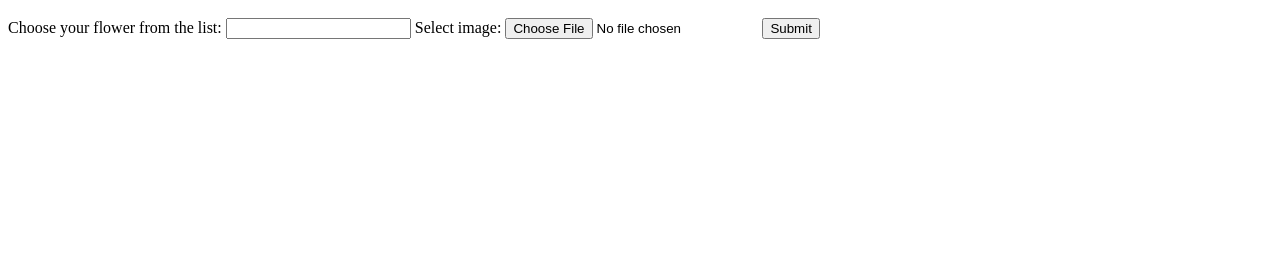
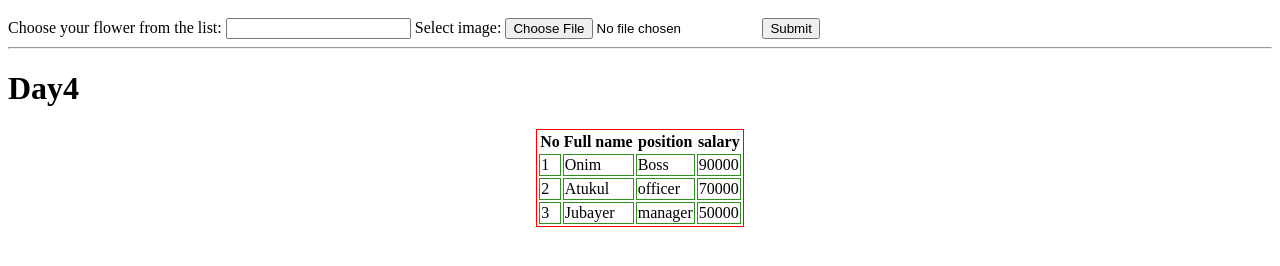
Before and after one commit to JobyierHossain/formlist1, a plain HTML site: page index.html in a window 1280 px wide. Shown: the part 726-992 px from the top of the page. Before the commit the page ends 827 px from the top, so only its background shows below. Drawn offline with Linux system fonts and the light colour scheme.

Commit message:
Form practice

```diff
--- a/index.html
+++ b/index.html
@@ -5,6 +5,17 @@
     <meta name="viewport" content="width=device-width, initial-scale=1.0">
     <title>Form practice</title>
 </head>
+<style>
+    table{
+        border:1px solid red;
+    };
+    th{
+    border: 1px solid  rgba( 44, 172, 0.751);
+    }
+    td{
+        border: 1px solid rgb(49, 145, 30);
+    }
+</style>
 <body>
     <h1>Wellcome To My Page</h1><hr>
     <h1>Legend</h1>
@@ -51,7 +62,7 @@
     <option value="amaryllis">Amarllis</option>
     <option value="jesmine">Jesmin</option>
 </optgroup>
-<option label="Yellow Flower">
+<optgroup label="Yellow Flower">
     <option value="sunfloer">Sunflower</option>
     <option value="burflower">Burflower</option>
     <option value="bidens">Bidens</option>
@@ -74,8 +85,42 @@
          <input type="submit">
         </form>
 
+<hr>
+<h1>Day4</h1>
+
+<center>
+<table>
+<tr>
+    <th>No</th>
+    <th>Full name</th>
+    <th>position</th>
+    <th>salary</th>
+</tr>
+
+<tr>
+    <td>1</td>
+    <td>Onim</td>
+    <td>Boss</td>
+    <td>90000</td>
+</tr>
+
+<tr>
+    <td>2</td>
+    <td>Atukul</td>
+    <td>officer</td>
+    <td>70000</td>
+</tr>
+
+<tr>
+    <td>3</td>
+    <td>Jubayer</td>
+    <td>manager</td>
+    <td>50000</td>
+</tr>
 
 
+</table>
+</center>
 
 
 
```
